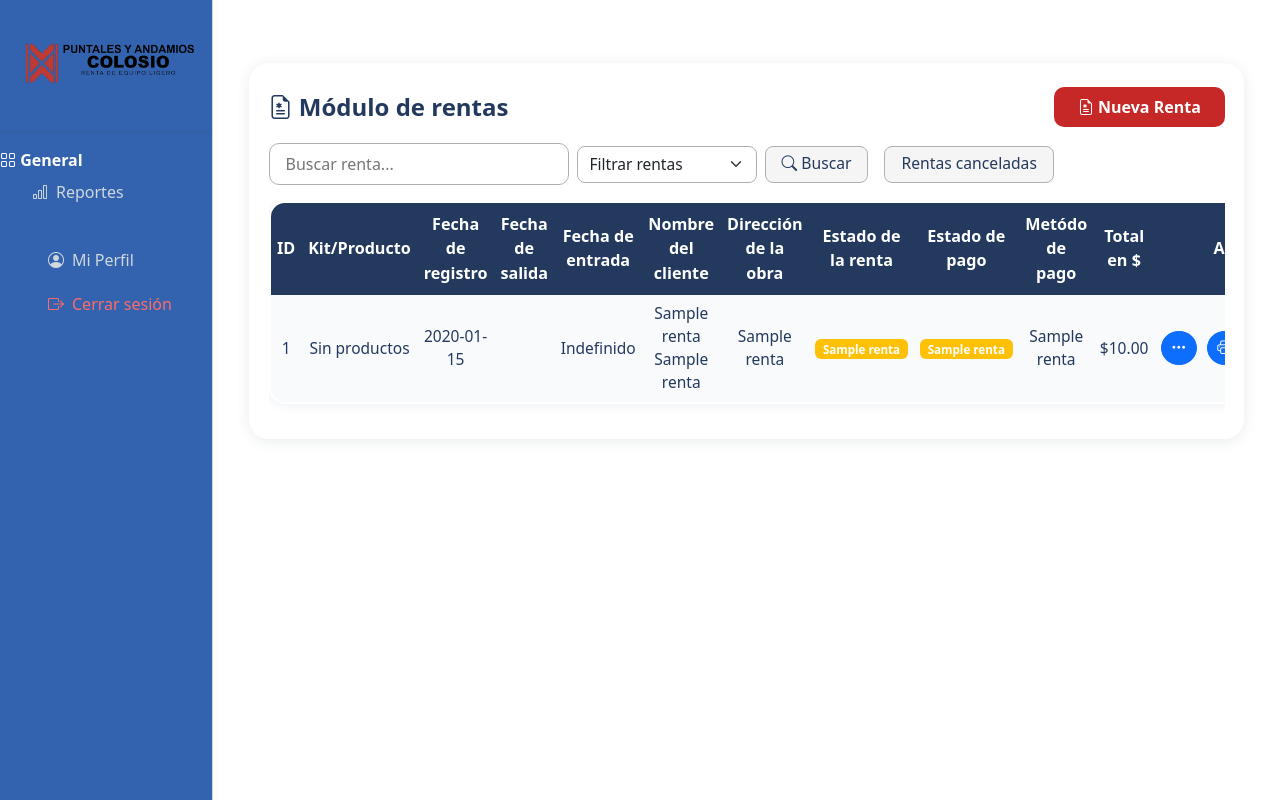
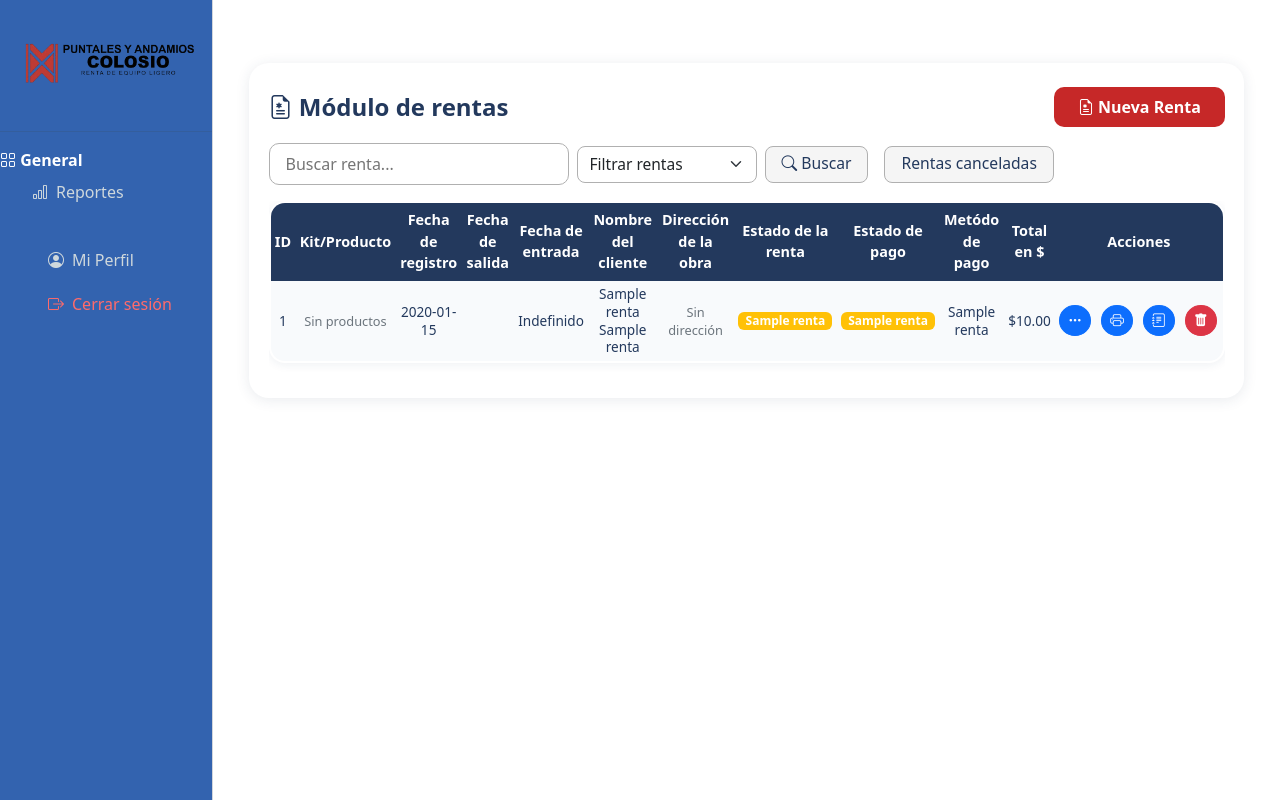
Before and after one commit to EugeniaFu/ProyectoPrueba3, a Flask app: template flask-app/templates/rentas/index.html in a window 1280 px wide. Run offline with Flask 3, Linux system fonts and the light colour scheme; the template is opened without the code that fills it: most values are stand-ins (such as "Sample title", 1, 10 or a date in 2020); some libraries are stand-ins or nearby versions.

Commit message:
cambios tabla rentas y pdf prefactura

```diff
--- a/flask-app/routes/prefactura.py
+++ b/flask-app/routes/prefactura.py
@@ -296,10 +296,10 @@ def generar_pdf_prefactura(prefactura_id):
     can.drawString(60, y_avisos, "LOS SIGUIENTES DOCUMENTOS PUEDEN SER EN IMAGEN O EN COPIA IMPRESA:")
     y_avisos -= 12
 
-    can.drawString(70, y_avisos, "• COPIA DE IDENTIFICACIÓN.")
+    can.drawString(70, y_avisos, "• IDENTIFICACIÓN OFICIAL.")
     y_avisos -= 10
 
-    can.drawString(70, y_avisos, "• COPIA LICENCIA DE CONDUCIR.")
+    can.drawString(70, y_avisos, "• LICENCIA DE CONDUCIR.")
     y_avisos -= 10
 
     can.drawString(70, y_avisos, "• COMPROBANTE DE DOMICILIO.")
--- a/flask-app/static/css/rentas.css
+++ b/flask-app/static/css/rentas.css
@@ -68,25 +68,58 @@
     overflow: hidden;
     box-shadow: 0 2px 10px rgba(35,57,93,0.07);
     background: #fff;
-    font-size: 0.97rem;
+    font-size: 0.85rem; /* Más pequeña */
 }
 .table-rentas th {
     background: #23395d;
     color: #fff;
     font-weight: bold;
     border-top: none;
-    font-size: 1.01rem;
-    padding: 0.55em 0.4em;
+    font-size: 0.9rem; /* Más pequeña */
+    padding: 0.4em 0.3em; /* Menos padding */
     text-align: center;
 }
 .table-rentas td {
     vertical-align: middle;
     border-bottom: 1px solid #e0e0e0;
-    font-size: 0.97rem;
-    padding: 0.45em 0.4em;
+    font-size: 0.85rem; /* Más pequeña */
+    padding: 0.35em 0.3em; /* Menos padding */
     text-align: center;
     background: #f8fafc;
     color: #23395d;
+    line-height: 1.3; /* Mejor espaciado */
+}
+
+/* Estilo uniforme para todos los elementos de la tabla */
+.table-rentas td small {
+    font-size: 0.85rem; /* Mismo tamaño que el td */
+    color: #23395d;
+    line-height: 1.2;
+}
+
+/* Solo los conceptos/títulos resaltados */
+/*.table-rentas td .concepto {
+    font-weight: bold;
+    color: #23395d;
+    font-size: 0.87rem;
+}*/
+
+/* Texto secundario más sutil */
+.table-rentas td .text-muted {
+    font-size: 0.8rem !important;
+    color: #6c757d !important;
+}
+
+.table-rentas td .text-primary {
+    font-size: 0.8rem !important;
+    color: #0d6efd !important;
+}
+
+/* Badges más pequeños y uniformes */
+.table-rentas .badge {
+    font-size: 0.75rem;
+    padding: 0.25em 0.6em;
+    border-radius: 6px;
 }
 .table-rentas tr:nth-child(even) td {
     background: #f1f4fa;
@@ -201,7 +234,10 @@
         margin-top: 0.5em;
     }
     .table-rentas th, .table-rentas td {
-        font-size: 0.93rem;
-        padding: 0.35em 0.2em;
+        font-size: 0.8rem; /* Más pequeña en móvil */
+        padding: 0.3em 0.15em;
+    }
+    .table-rentas td .concepto {
+        font-size: 0.82rem;
     }
 }
--- a/flask-app/templates/rentas/index.html
+++ b/flask-app/templates/rentas/index.html
@@ -83,19 +83,52 @@
             <td>{{ renta[0] }}</td>
             <td>
               {% if productos_por_renta.get(renta[0]) %}
-              {% for item in productos_por_renta[renta[0]] %}
-              {{ item }}<br>
+              {% set productos = productos_por_renta[renta[0]] %}
+              {% if productos|length <= 2 %} {% for item in productos %} <div class="concepto">{{ item }}
+    </div>
+
     {% endfor %}
     {% else %}
-              Sin productos
+    <div data-bs-toggle="tooltip" data-bs-placement="top"
+      title="{% for item in productos %}{{ item }}{% if not loop.last %} | {% endif %}{% endfor %}">
+      {% for item in productos[:1] %}
+      <div class="concepto">{{ item }}</div>
+      {% endfor %}
+      <small class="text-primary">
+        <i class="bi bi-list"></i> {{ productos|length }} productos
+      </small>
+    </div>
+    {% endif %}
+    {% else %}
+    <small class="text-muted">Sin productos</small>
     {% endif %}
     </td>
 
     <td>{{ renta[1].strftime('%d/%m/%Y %H:%M:%S') }}</td>
     <td>{{ renta[2].strftime('%d/%m/%Y') if renta[2] else '' }}</td>
     <td>{{ renta[3].strftime('%d/%m/%Y') if renta[3] else 'Indefinido' }}</td>
-            <td> {{ renta[12] }} {{ renta[13] }}</td>
-            <td>{{ renta[11] }}</td>
+    <td>
+      {% set nombre_completo = renta[12] ~ ' ' ~ renta[13] %}
+      <div class="concepto">{{ nombre_completo }}</div>
+    </td>
+    <!-- COLUMNA DE DIRECCIÓN DE OBRA -->
+    <td>
+      {% if renta[11] and renta[11]|length > 50 %}
+      <!-- Dirección larga con tooltip -->
+      <div data-bs-toggle="tooltip" data-bs-placement="top" title="{{ renta[11] }}">
+        <div class="concepto">{{ renta[11][:47] }}...</div>
+        <small class="text-primary">
+          <i class="bi bi-geo-alt"></i> Ver completa
+        </small>
+      </div>
+      {% elif renta[11] %}
+      <!-- Dirección corta -->
+      <div class="concepto">{{ renta[11] }}</div>
+      {% else %}
+      <small class="text-muted">Sin dirección</small>
+      {% endif %}
+    </td>
+
     <td>
       <span class="badge bg-{{ 'secondary' if renta[4] == 'en curso' else 'warning' }}">
         {{ renta[4] }}
@@ -207,6 +240,14 @@
 {% block scripts %}
 <script>
   window.preciosProductos = {{ precios_productos | tojson }};
+
+  // Activar tooltips para productos y direcciones
+  document.addEventListener('DOMContentLoaded', function () {
+    var tooltipTriggerList = [].slice.call(document.querySelectorAll('[data-bs-toggle="tooltip"]'));
+    var tooltipList = tooltipTriggerList.map(function (tooltipTriggerEl) {
+      return new bootstrap.Tooltip(tooltipTriggerEl);
+    });
+  });
 </script>
 <script src="{{ url_for('static', filename='js/rentas.js') }}"></script>
 <script src="{{ url_for('static', filename='js/nota_salida.js') }}"></script>
```
Lines whose indentation alone changed are shown as unchanged.
